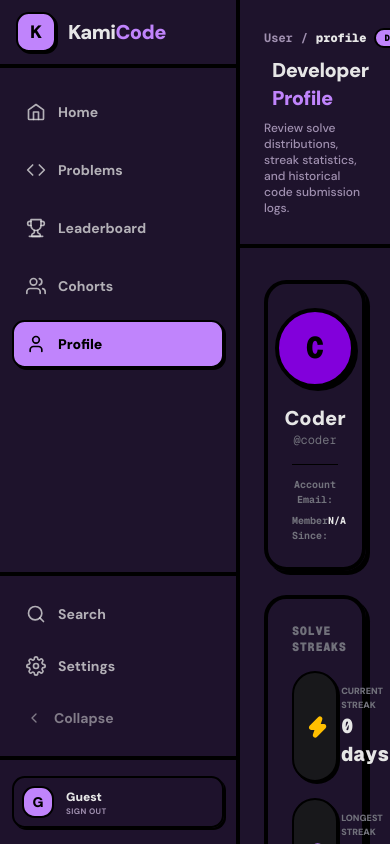
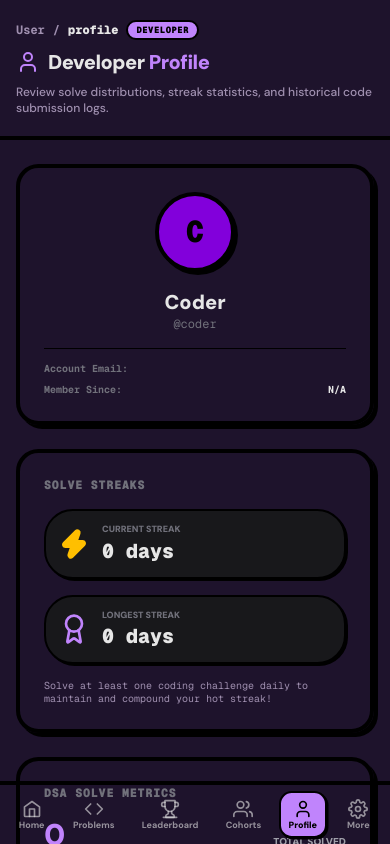
Before and after one commit to wakeups1dd/kamicode_v1, a Next.js app in the folder frontend/: page /profile in a window 390 px wide. Built offline with nearby package versions, Linux system fonts and the light colour scheme; no server answers.

Commit message:
feat: initialize frontend project with neobrutalist theme, custom CSS, and core page layouts

```diff
--- a/frontend/src/app/cohorts/page.tsx
+++ b/frontend/src/app/cohorts/page.tsx
@@ -82,7 +82,7 @@ export default function CohortsPage() {
   return (
     <div className="min-h-full bg-background text-foreground font-sans pb-12 animate-fade">
       {/* Header section */}
-      <div className="bg-secondary-background border-b-4 border-black py-7 px-6 sm:px-8">
+      <div className="bg-secondary-background border-b-4 border-black py-5 sm:py-7 px-4 sm:px-6 lg:px-8">
         <div className="max-w-[1100px] mx-auto space-y-2">
           <div className="flex items-center gap-2 text-muted-foreground text-xs font-mono font-bold">
             <span>League</span>
@@ -102,8 +102,8 @@ export default function CohortsPage() {
         </div>
       </div>
 
-      <div className="max-w-[1100px] mx-auto px-6 py-8">
-        <div className="grid grid-cols-1 lg:grid-cols-3 gap-8 items-start">
+      <div className="max-w-[1100px] mx-auto px-4 sm:px-6 py-6 sm:py-8">
+        <div className="grid grid-cols-1 lg:grid-cols-3 gap-6 lg:gap-8 items-start">
 
           {/* Left columns:joined cohorts list */}
           <div className="lg:col-span-2 space-y-5">
--- a/frontend/src/app/globals.css
+++ b/frontend/src/app/globals.css
@@ -437,3 +437,21 @@
 .problem-row:hover {
   background-color: var(--muted);
 }
+
+/* ── Responsive / Mobile ─────────────────────────── */
+html, body {
+  overflow-x: hidden;
+}
+
+/* Safe area padding for iOS devices with notch/home bar */
+.safe-area-bottom {
+  padding-bottom: env(safe-area-inset-bottom, 0px);
+}
+
+/* Hide scrollbar on small screens for cleaner mobile feel */
+@media (max-width: 640px) {
+  ::-webkit-scrollbar {
+    width: 0;
+    height: 0;
+  }
+}
--- a/frontend/src/app/layout.tsx
+++ b/frontend/src/app/layout.tsx
@@ -30,10 +30,10 @@ export default function RootLayout({
       lang="en"
       className={`dark ${dmSans.variable} ${geistMono.variable} h-full antialiased`}
     >
-      <body className="h-full flex overflow-hidden">
+      <body className="h-full flex overflow-hidden overflow-x-hidden">
         <AuthProvider>
           <Sidebar />
-          <main className="flex-1 overflow-y-auto">{children}</main>
+          <main className="flex-1 overflow-y-auto pb-16 lg:pb-0">{children}</main>
           <BadgeToaster />
         </AuthProvider>
       </body>
--- a/frontend/src/app/profile/page.tsx
+++ b/frontend/src/app/profile/page.tsx
@@ -100,7 +100,7 @@ export default function ProfilePage() {
   return (
     <div className="min-h-full bg-background text-foreground font-sans pb-12 animate-fade">
       {/* Header section */}
-      <div className="bg-secondary-background border-b-4 border-black py-7 px-6 sm:px-8">
+      <div className="bg-secondary-background border-b-4 border-black py-5 sm:py-7 px-4 sm:px-6 lg:px-8">
         <div className="max-w-[1000px] mx-auto space-y-2">
           <div className="flex items-center gap-2 text-muted-foreground text-xs font-mono font-bold">
             <span>User</span>
@@ -120,7 +120,7 @@ export default function ProfilePage() {
         </div>
       </div>
 
-      <div className="max-w-[1000px] mx-auto px-6 py-8 space-y-8">
+      <div className="max-w-[1000px] mx-auto px-4 sm:px-6 py-6 sm:py-8 space-y-6 sm:space-y-8">
 
         {error && (
           <div className="p-4 bg-red-500/10 border-2 border-black rounded-2xl text-red-500 text-xs font-bold text-center">
@@ -270,12 +270,12 @@ export default function ProfilePage() {
               <table className="w-full text-left border-collapse">
                 <thead>
                   <tr className="border-b-2 border-black bg-zinc-50 dark:bg-zinc-900 text-zinc-600 dark:text-zinc-400 font-mono font-black text-[10px] uppercase select-none">
-                    <th className="py-3 px-5">Problem Challenge</th>
-                    <th className="py-3 px-5 text-center w-28">Verdict</th>
-                    <th className="py-3 px-5 text-center w-24">Runtime</th>
-                    <th className="py-3 px-5 text-center w-24">Language</th>
-                    <th className="py-3 px-5 text-center w-36">Timestamp</th>
-                    <th className="py-3 px-5 text-center w-16">Arena</th>
+                    <th className="py-3 px-3 sm:px-5">Problem Challenge</th>
+                    <th className="py-3 px-3 sm:px-5 text-center w-28">Verdict</th>
+                    <th className="py-3 px-3 sm:px-5 text-center w-24 hidden sm:table-cell">Runtime</th>
+                    <th className="py-3 px-3 sm:px-5 text-center w-24 hidden md:table-cell">Language</th>
+                    <th className="py-3 px-3 sm:px-5 text-center w-36 hidden lg:table-cell">Timestamp</th>
+                    <th className="py-3 px-3 sm:px-5 text-center w-16 hidden sm:table-cell">Arena</th>
                   </tr>
                 </thead>
                 <tbody className="divide-y-2 divide-black">
@@ -303,23 +303,19 @@ export default function ProfilePage() {
                           {getVerdictBadge(sub.status)}
                         </td>
 
-                        {/* Runtime */}
-                        <td className="py-3.5 px-5 text-center font-mono">
+                        <td className="py-3.5 px-3 sm:px-5 text-center font-mono hidden sm:table-cell">
                           {sub.runtime_ms != null ? `${sub.runtime_ms}ms` : "—"}
                         </td>
 
-                        {/* Language */}
-                        <td className="py-3.5 px-5 text-center font-mono uppercase text-[10px] text-zinc-600 dark:text-zinc-400">
+                        <td className="py-3.5 px-3 sm:px-5 text-center font-mono uppercase text-[10px] text-zinc-600 dark:text-zinc-400 hidden md:table-cell">
                           {sub.language}
                         </td>
 
-                        {/* Timestamp */}
-                        <td className="py-3.5 px-5 text-center font-mono text-zinc-500 font-medium">
+                        <td className="py-3.5 px-3 sm:px-5 text-center font-mono text-zinc-500 font-medium hidden lg:table-cell">
                           {sub.created_at ? new Date(sub.created_at).toLocaleString() : "—"}
                         </td>
 
-                        {/* Link to code */}
-                        <td className="py-3.5 px-5 text-center">
+                        <td className="py-3.5 px-3 sm:px-5 text-center hidden sm:table-cell">
                           {probSlug ? (
                             <Link href={`/problems/${probSlug}`} className="inline-flex items-center text-main hover:text-main/80" title="Go to arena">
                               <ExternalLink className="w-4 h-4 stroke-[2.5]" />
--- a/frontend/src/components/Sidebar.tsx
+++ b/frontend/src/components/Sidebar.tsx
@@ -111,6 +111,52 @@ const navItems: NavItem[] = [
   { label: "Profile", href: "/profile", icon: IconUser },
 ];
 
+/* ── Mobile Bottom Navigation ──────────────────────────────── */
+
+function MobileBottomNav({
+  isActive,
+  onSettingsOpen,
+}: {
+  isActive: (href: string) => boolean;
+  onSettingsOpen: () => void;
+}) {
+  return (
+    <nav className="fixed bottom-0 left-0 right-0 z-50 lg:hidden bg-secondary-background border-t-4 border-black safe-area-bottom">
+      <div className="flex items-center justify-around px-1 py-1.5">
+        {navItems.map((item) => {
+          const active = isActive(item.href);
+          const Icon = item.icon;
+
+          return (
+            <Link
+              key={item.label}
+              href={item.href}
+              className={`flex flex-col items-center justify-center gap-0.5 px-2 py-1.5 rounded-md transition-all min-w-[48px] ${
+                active
+                  ? "text-main-foreground bg-main border-2 border-black shadow-[1.5px_1.5px_0px_0px_#000]"
+                  : "text-foreground/60 border-2 border-transparent"
+              }`}
+            >
+              <Icon className="w-5 h-5" />
+              <span className={`text-[9px] leading-none ${active ? "font-black" : "font-bold"}`}>
+                {item.label}
+              </span>
+            </Link>
+          );
+        })}
+        {/* Settings icon in bottom nav */}
+        <button
+          onClick={onSettingsOpen}
+          className="flex flex-col items-center justify-center gap-0.5 px-2 py-1.5 rounded-md text-foreground/60 border-2 border-transparent transition-all min-w-[48px]"
+        >
+          <IconSettings className="w-5 h-5" />
+          <span className="text-[9px] leading-none font-bold">More</span>
+        </button>
+      </div>
+    </nav>
+  );
+}
+
 /* ── Sidebar Component ─────────────────────────────────────── */
 
 export default function Sidebar() {
@@ -136,8 +182,10 @@ export default function Sidebar() {
   const avatarInit = displayName.charAt(0).toUpperCase();
 
   return (
+    <>
+      {/* ── Desktop Sidebar (hidden on mobile) ──────────────── */}
       <aside
-      className={`sidebar-transition flex-shrink-0 flex flex-col bg-secondary-background border-r-4 border-black h-full select-none ${collapsed ? "w-[76px]" : "w-[240px]"
+        className={`sidebar-transition flex-shrink-0 hidden lg:flex flex-col bg-secondary-background border-r-4 border-black h-full select-none ${collapsed ? "w-[76px]" : "w-[240px]"
           }`}
       >
         {/* Logo Container */}
@@ -268,7 +316,15 @@ export default function Sidebar() {
             )}
           </div>
         </div>
+      </aside>
 
+      {/* ── Mobile Bottom Nav (hidden on desktop) ──────────── */}
+      <MobileBottomNav
+        isActive={isActive}
+        onSettingsOpen={() => setIsSettingsOpen(true)}
+      />
+
+      {/* ── Shared Modals ──────────────────────────────────── */}
       <SearchModal isOpen={isSearchOpen} onClose={() => setIsSearchOpen(false)} />
       <SettingsModal isOpen={isSettingsOpen} onClose={() => setIsSettingsOpen(false)} />
       <ConfirmModal
@@ -283,6 +339,6 @@ export default function Sidebar() {
         }}
         onCancel={() => setIsSignOutConfirmOpen(false)}
       />
-    </aside>
+    </>
   );
 }
```
Also changed, not shown: frontend/src/app/cohorts/[slug]/page.tsx (+8 -8 lines), frontend/src/app/leaderboard/page.tsx (+8 -8 lines), frontend/src/app/page.tsx (+9 -9 lines), frontend/src/app/problems/page.tsx (+4 -4 lines). Lines whose indentation alone changed are shown as unchanged.
